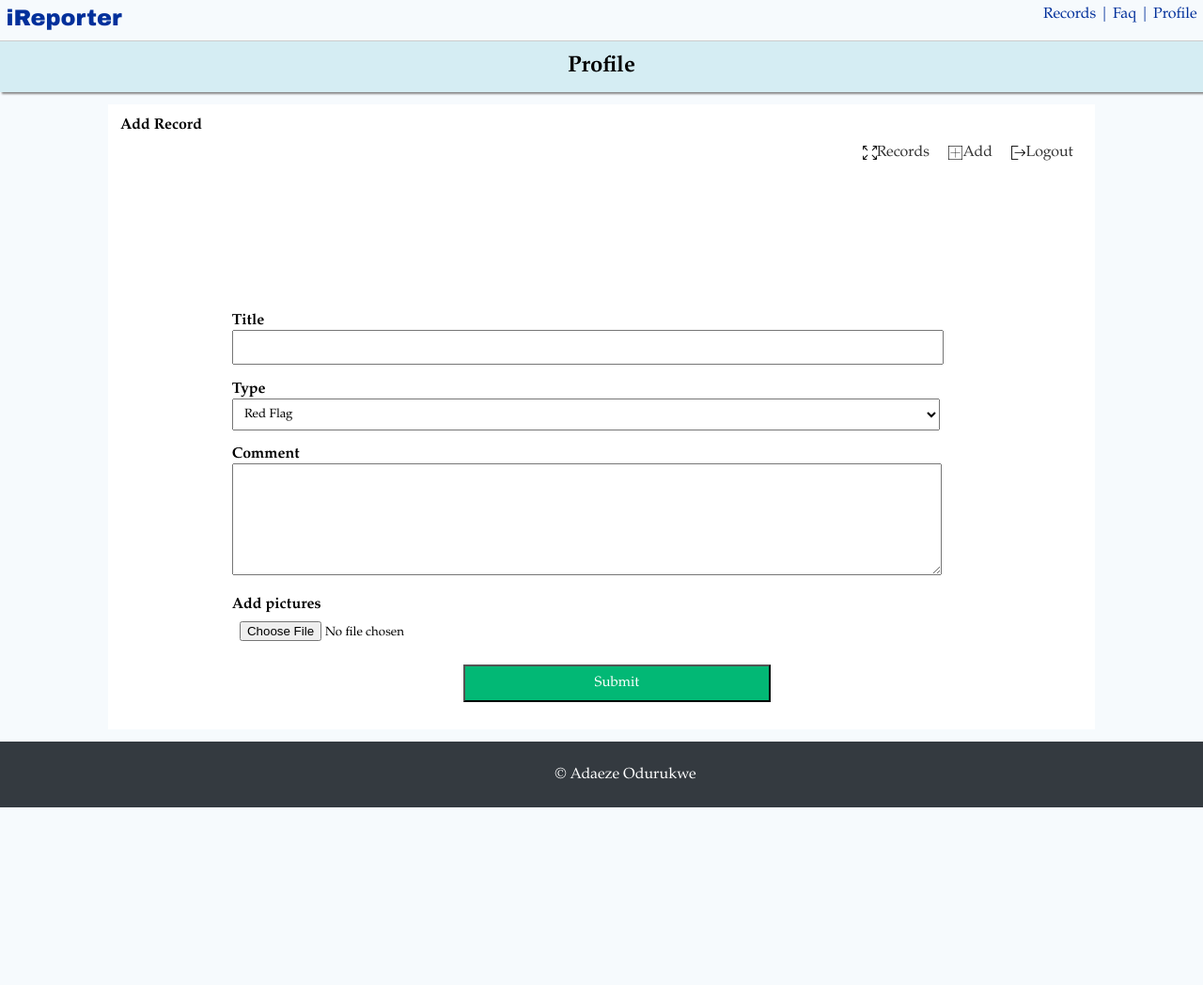
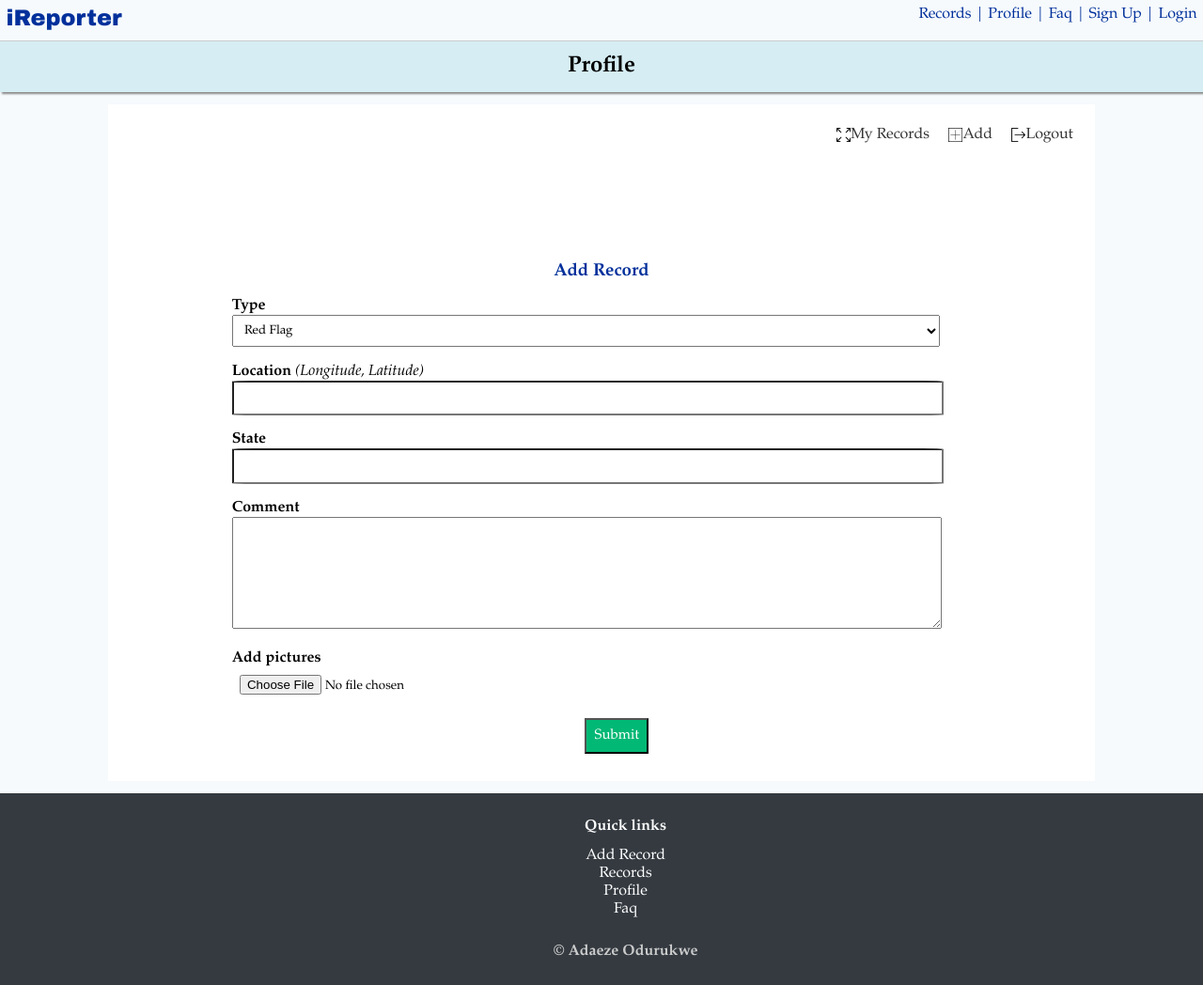
Before and after one commit to adaezeodurukwe/iReport, a website: page UI/create.html in a window 1280 px wide. Shown: the top 1048 px of the page at 94% size. Before the commit the page ends 859 px from the top, so only its background shows below. Drawn offline with Linux system fonts and the light colour scheme.

Commit message:
Edit create page
- Update navbar and footer
- Add input fields

[Delivers #162426890]

```diff
--- a/UI/create.html
+++ b/UI/create.html
@@ -19,8 +19,10 @@
 				<div class="links">
 					<ul>
 						<li><a href="records.html">Records |</a></li>
+						<li><a href="profile.html">Profile |</a></li>
 						<li><a href="faq.html">Faq |</a></li>
-						<li><a href="profile.html">Profile</a></li>
+						<li><a href="signup.html">Sign Up |</a></li>
+						<li><a href="signin.html">Login</a></li>
 					</ul>
 				</div>
 			</div>
@@ -37,25 +39,28 @@
 		<div class="profile">
 			<h2>Profile</h2>
 			<main>
-				<b>Add Record</b>
+
 				<div class="min-nav">
 					<ul>
 						<li><a href=""><img src="img/logout.png">Logout</a></li>
 						<li><a href="create.html"><img src="img/add1.png">Add</a></li>
-						<li><a href="profile.html"><img src="img/full.png">Records</a></li>
+						<li><a href="profile.html"><img src="img/full.png">My Records</a></li>
 					</ul>
 				</div>
-				<br>
+				<h3>Add Record</h3>
 				<div class="create">
 					<form method="POST">
-		                <label for="title"><b>Title</b></label>
-		                <input type="text" name="title">
-
 		                <label for="type"><b>Type</b></label>
 						<select name="type">
 							<option value="redflag">Red Flag</option>
 							<option value="intervention">Intervention</option>
 						</select>
+
+						<label for="location"><b>Location </b><i>(Longitude, Latitude)</i></label>
+		                <input type="text" name="location">
+
+		                <label for="state"><b>State </b></label>
+		                <input type="text" name="state">
 
 		                <label for="comment"><b>Comment</b></label>
 		                <textarea name="comment"></textarea>
@@ -75,7 +80,15 @@
 
 	</div>
 	<footer>
-		<p>&copy Adaeze Odurukwe</p>
+		<b>Quick links</b>
+			<ul>
+				<li>Add Record</li>
+				<li>Records</li>
+				<li>Profile</li>
+				<li>Faq</li>
+			</ul>
+		</div>
+		<h4>&copy Adaeze Odurukwe</h4>
 	</footer>
 </body>
 </html>
--- a/UI/css/main.css
+++ b/UI/css/main.css
@@ -255,7 +255,7 @@ footer h4{
 }
 
 /*records page*/
-.records h2{
+.records h2, .profile h2{
 	width: 100%;
 	box-shadow: 2px 2px 2px #888888;
 	padding: 1% 0;
@@ -366,13 +366,6 @@ main{
 	background: #ffffff;
 }
 
-.profile h2{
-	width: 100%;
-	box-shadow: 2px 2px 2px #888888;
-	padding: 1% 0;
-	text-align: center;
-	background: #d5edf3;
-}
 
 .status{
 	padding-top: 5%;
@@ -408,6 +401,7 @@ main{
 
 .profile h3{
 	text-align: center;
+	color: #02309B;
 }
 
 .min-nav{
@@ -497,6 +491,7 @@ main{
 	width: 90%;
 	display: block;
 	margin-bottom: 2%;
+	border-radius: 3%;
 	padding: 1%;
 }
 
@@ -511,7 +506,7 @@ main{
 	display: block;
 }
 
-main textarea{
+.create textarea{
 	width: 90%;
 	min-height: 100px;
 	padding: 1%;
@@ -523,10 +518,9 @@ main textarea{
 	text-align: center;
 	background: #02B875;
 	color: #ffffff;
-    width: 40%;
     font-size: 15px;
-    height: 40px;
     margin: auto;
+    padding: 1%;
 }
 
 
```
Also changed, not shown: UI/profile.html (+2 -2 lines).
